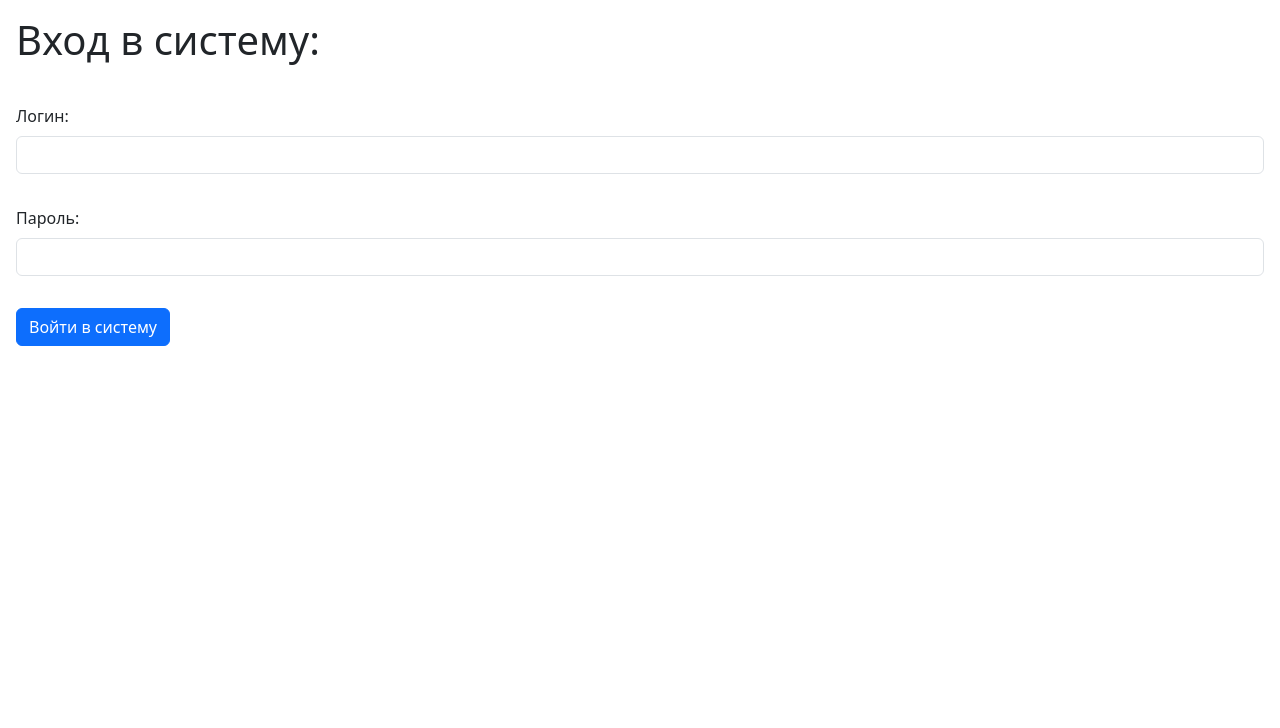
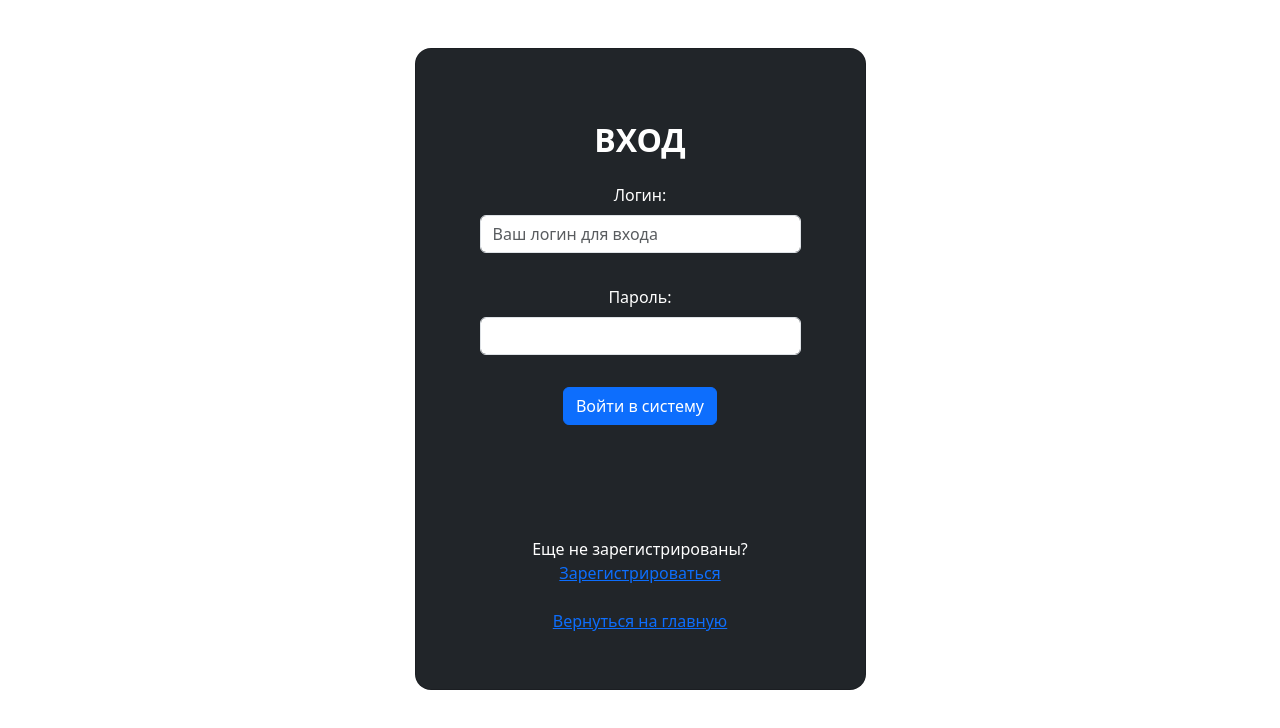
Before and after one commit to RxNsx/monitoringkrasnoyarskclient, a React (Vite) app: page /login in a window 1280 px wide. Shown: the top 728 px of the page. Built offline with nearby package versions, Linux system fonts and the light colour scheme.

Commit message:
Изменяет форму логина для пользователя

```diff
--- a/src/widgets/LoginForm/LoginForm.tsx
+++ b/src/widgets/LoginForm/LoginForm.tsx
@@ -1,10 +1,10 @@
 import {loginUserAsync} from "../../features/LoginUser/loginUser.ts";
 import {useContext, useState} from "react";
-import {useNavigate} from "react-router-dom";
+import {Link, useNavigate} from "react-router-dom";
 import Cookies from "js-cookie";
 import {AuthContext} from "../../app/App.tsx";
 import {LoginUser} from "../../interfaces/LoginUser.ts";
-import {Alert, Button, Form} from "react-bootstrap";
+import {Alert, Button, Card, Col, Container, Form, Row} from "react-bootstrap";
 
 export default function LoginForm() {
     const authContext = useContext(AuthContext);
@@ -42,10 +42,15 @@ export default function LoginForm() {
 
     return (
         <>
-            <div className="p-3">
-                <h1>Вход в систему:</h1>
-            </div>
-            <Form onSubmit={onSubmitFormHandler} onReset={onResetFormHandler} title="Регистрация нового пользователя">
+            <Container className="py-5 h-100">
+                <Row className="d-flex justify-content-center align-items-center h-100">
+                    <Col md={8} lg={6} xl={5}>
+                        <Card bg="dark" text="white" style={{borderRadius: '1rem'}}>
+                            <Card.Body className="p-5 text-center">
+                                <Form onSubmit={onSubmitFormHandler} onReset={onResetFormHandler}
+                                      title="Регистрация нового пользователя">
+                                    <div className="mb-md-5 mt-md-4 pb-5">
+                                        <h2 className="fw-bold mb-2 text-uppercase">Вход</h2>
                                         <Form.Group className="p-3">
                                             <Form.Label>
                                                 Логин:
@@ -53,6 +58,7 @@ export default function LoginForm() {
                                             <Form.Control
                                                 required
                                                 type="text"
+                                                placeholder="Ваш логин для входа"
                                                 onChange={(e) => setLogin(e.target.value)}
                                             />
                                         </Form.Group>
@@ -71,10 +77,28 @@ export default function LoginForm() {
                                                 Войти в систему
                                             </Button>
                                         </Form.Group>
+                                    </div>
+                                    <p className="mb-0">
+                                        Еще не зарегистрированы?
+                                        <br/>
+                                        <Link to="/register">
+                                            Зарегистрироваться
+                                        </Link>
+                                    </p>
+                                    <div className="mt-md-4 pb-2">
+                                        <Link to="/">
+                                            Вернуться на главную
+                                        </Link>
+                                    </div>
                                 </Form>
                                 <Alert className="p-3" variant="danger" hidden={!isShowError}>
                                     {errorMessage}
                                 </Alert>
+                            </Card.Body>
+                        </Card>
+                    </Col>
+                </Row>
+            </Container>
         </>
     )
 }
```
Lines whose indentation alone changed are shown as unchanged.
